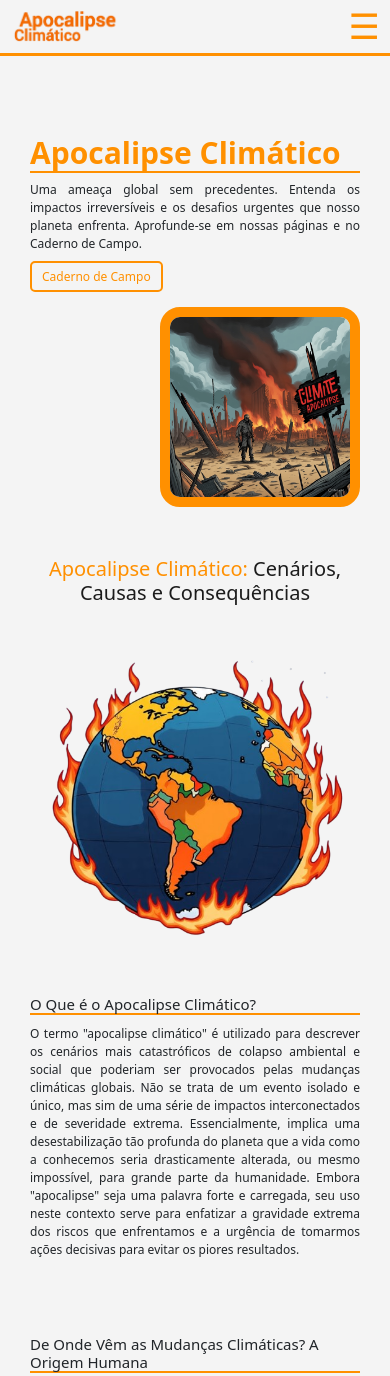
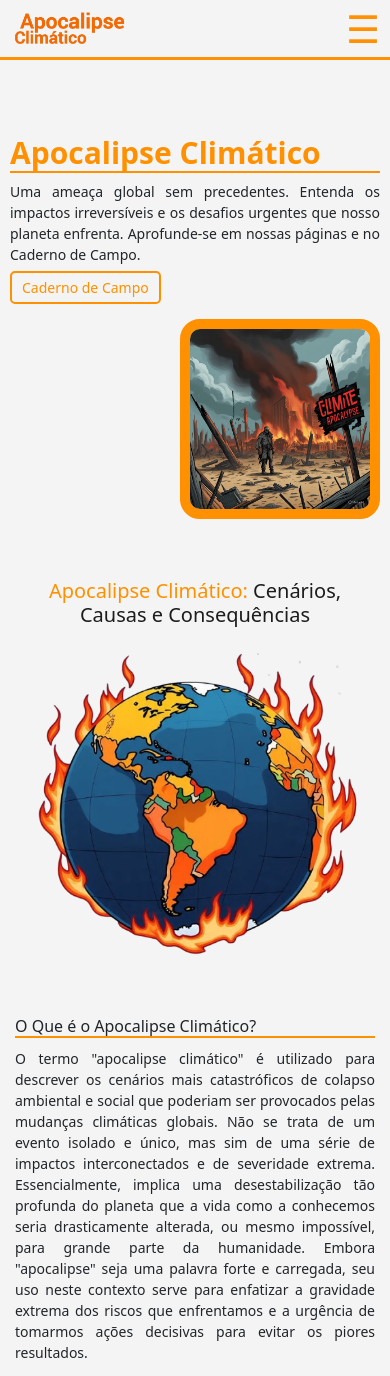
Before and after one commit to Nilsonsousa16/Apocalipse-Climatico, a plain HTML site: page index.html in a window 390 px wide. Shown: the top 1376 px of the page. Drawn offline with nearby package versions, Linux system fonts and the light colour scheme.

Commit message:
detalhes de layout responsivo

```diff
--- a/style.css
+++ b/style.css
@@ -111,6 +111,7 @@ li a:hover {
     display: flex;
     flex-direction: column;
     background-color: #f4f4f4;
+    border-bottom: solid 2px #FF9000;
     text-align: center;
     padding: 10px 0px;
    }
@@ -139,26 +140,27 @@ li a:hover {
 
    li a {
     font-size: 20px;
+    border-bottom: solid 2px #FF9000;
    }
 }
 
 @media only screen and (max-width: 560px) {
     nav {
-        max-height: 7vh;
+        max-height: 7.5vh;
     }
 
     nav img {
-        width: 120px;
+        width: 130px;
         margin-left: 10px;
     }
 
     .menubtn {
         padding-right: 10px;
-        font-size: 35px;
+        font-size: 38px;
     }
 
     li a {
-    font-size: 15px;
+    font-size: 16px;
    }
 }
 
@@ -189,9 +191,10 @@ li a:hover {
 }
 
 .div-apresentacao div p {
-    font-size: 17px;
+    font-size: 19px;
     margin-bottom: 30px;
     max-width: 90%;
+    text-align: justify;
  }
 
  .div-apresentacao img {
@@ -249,21 +252,18 @@ li a:hover {
     }
 
     .div-apresentacao div p {
-        font-size: 12px;
         margin-bottom: 10px;
-        text-align: justify;
     }
 
     .div-apresentacao div a {
         padding: 6px 12px;
-    font-size: 12px;
     }
  }
 
  @media only screen and (max-width: 580px) {
 
     .div-apresentacao {
-        margin: 0px 30px;
+        margin: 0px 10px;
         display: flex;
         flex-direction: column;
         max-width: none;
@@ -287,14 +287,14 @@ li a:hover {
     }
 
      .div-apresentacao div p {
-        font-size: 12px;
+        font-size: 14px;
         margin-bottom: 10px;
         max-width: 100%;
     }
 
     .div-apresentacao div a {
         padding: 5px 10px;
-        font-size: 12px;
+        font-size: 14px;
     }
 
  }
@@ -302,7 +302,6 @@ li a:hover {
  @media only screen and (max-width: 360px) {
 
     .div-apresentacao {
-        margin: 0px 30px;
         display: flex;
         flex-direction: column;
     }
@@ -313,16 +312,6 @@ li a:hover {
 
      .div-apresentacao div h1 {
         font-size: 20px;
-    }
-
-     .div-apresentacao div p {
-        font-size: 11px;
-        margin-bottom: 10px;
-    }
-
-    .div-apresentacao div a {
-        padding: 5px 10px;
-        font-size: 11px;
     }
  }
 
@@ -341,6 +330,7 @@ li a:hover {
     font-size: 40px;
     color: #1C1C1C;
     padding-top: 50px;
+    margin: 10px;
 }
 
 span {
@@ -381,7 +371,6 @@ span {
     .div-conteudo-sessao2 {
         display: flex;
         flex-direction: column;
-        margin: 40px 30px;
     }
 }
 
@@ -406,16 +395,33 @@ span {
     }
 }
 
-@media only screen and (max-width: 500px) {
+@media only screen and (max-width: 580px) {
     .section2 {
+        margin: 0px 15px;
         border: none;
         border-radius: 0px;
         padding: 0px;
+    }
+
+    .div-conteudo-sessao2 p {
+        font-size: 14px;
+    }
+
+    .div-conteudo-sessao2 {
         margin: 0px;
     }
+
+    .div-conteudo-sessao2 h3 {
+        font-size: 16px;
     }
 
-@media only screen and (max-width: 400px) {
+    .div-introducao h2 {
+        font-size: 20px;
+    }
+
+}
+
+/* @media only screen and (max-width: 400px) {
     .div-conteudo-sessao2 p {
         font-size: 12px;
     }
@@ -429,4 +435,4 @@ span {
         margin: 0px 30px;
     }
 
-}
+} */
```
Lines whose indentation alone changed are shown as unchanged.
